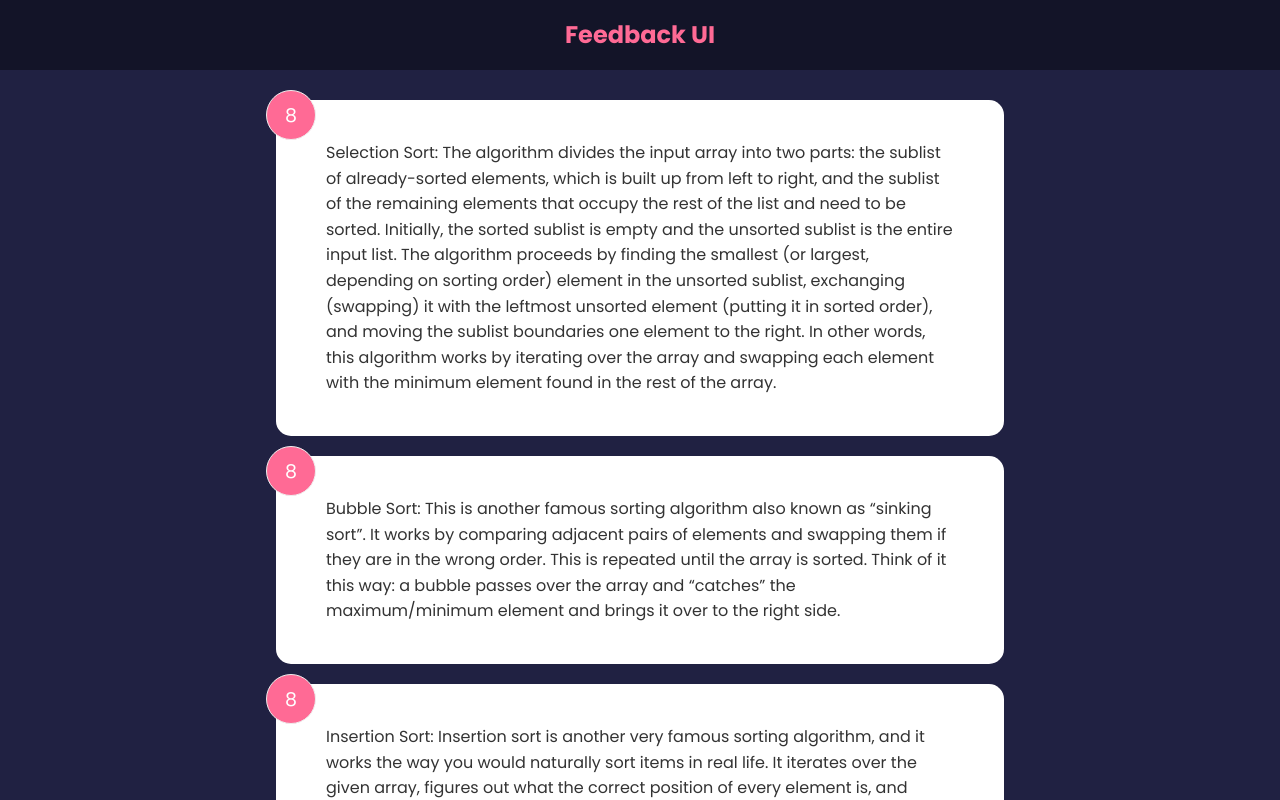
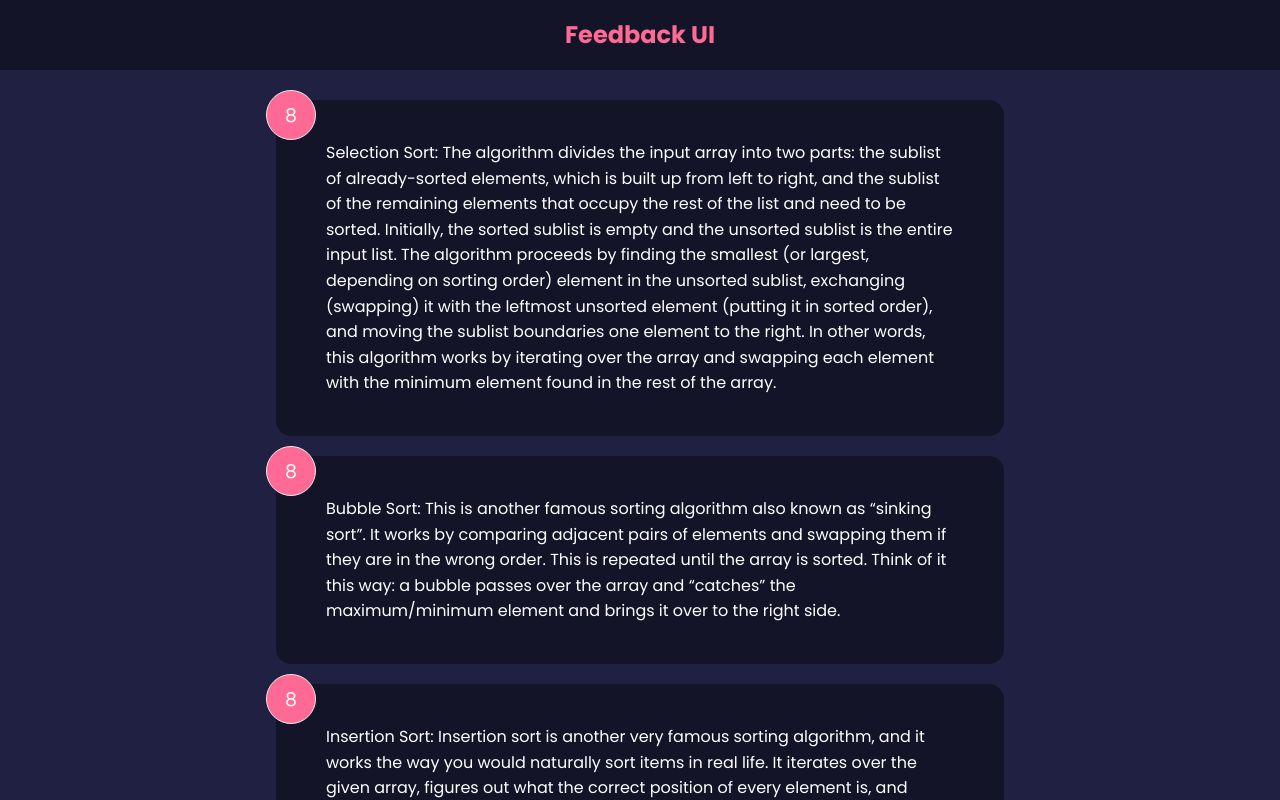
Before and after one commit to AnthonyVillegas87/feedback-app, a React (Create React App) app: page / in a window 1280 px wide. Shown: the top 800 px of the page. Built offline with nearby package versions, Linux system fonts and the light colour scheme.

Commit message:
feat: Card component & styles

```diff
--- a/src/components/FeedbackItem.jsx
+++ b/src/components/FeedbackItem.jsx
@@ -1,13 +1,17 @@
-
+import Card from "./shared/Card";
+import PropTypes from "prop-types";
 
 function FeedbackItem({item}) {
-
     return (
-        <div className='card'>
+        <Card >
             <div className='num-display'>{item.rating}</div>
             <div className='text-display'>{item.description}</div>
-        </div>
+        </Card>
     )
 }
 
+FeedbackItem.propTypes = {
+    item: PropTypes.object.isRequired,
+}
+
 export default FeedbackItem
--- /dev/null
+++ b/src/components/shared/Card.jsx
@@ -0,0 +1,26 @@
+import PropTypes from "prop-types";
+
+function Card({children, reverse}) {
+    // Conditional Class
+     //return <div className={`card ${reverse && 'reverse'}`}>{children}</div>
+
+    //Conditional Style
+    return (
+        <div className={'card'} style={{
+            backgroundColor: reverse ? 'rgba(0,0,0,0.4)' : '#fff',
+            color: reverse ? '#fff' : '#000'
+        }}>
+            {children}
+        </div>
+    )
+}
+
+Card.defaultProps = {
+    reverse: true,
+}
+Card.propTypes = {
+    children: PropTypes.node.isRequired,
+    reverse: PropTypes.bool,
+}
+
+export default Card
```
Also changed, not shown: src/components/FeedbackList.jsx (+11 -1 lines).
